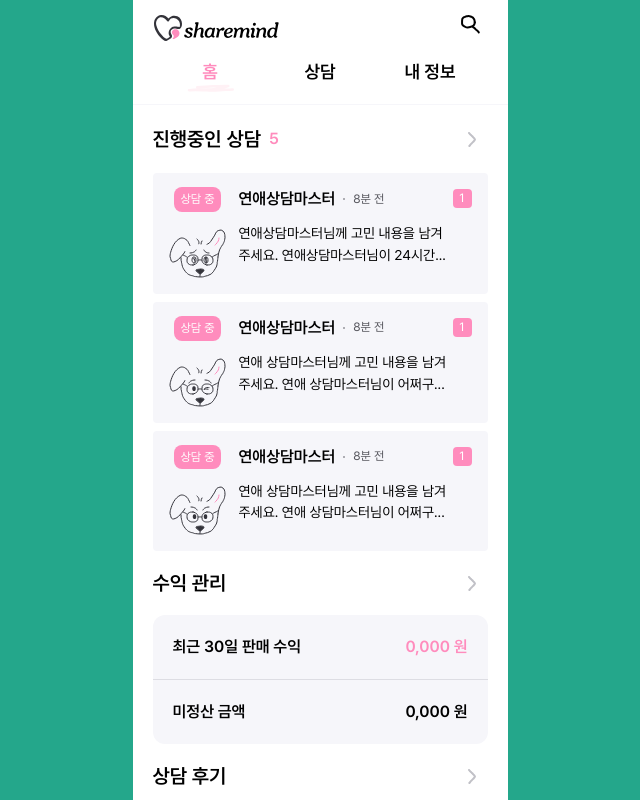
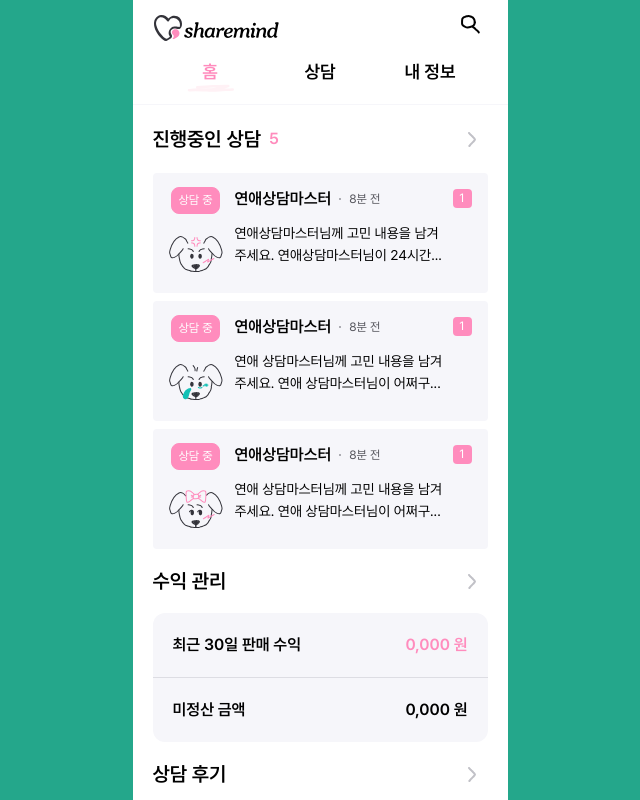
Before and after one commit to sharemindteam/sharemind-client, a React (Create React App) app: page /seller in a window 1280 px wide. Shown: the whole page, without its empty margins (320-960 px from the left). Built offline with nearby package versions, Linux system fonts and the light colour scheme.

Commit message:
Chore: Character, Tag 사용 #11

```diff
--- a/src/components/Seller/Common/OngoingCounsultBox.tsx
+++ b/src/components/Seller/Common/OngoingCounsultBox.tsx
@@ -1,17 +1,16 @@
 import React from 'react';
 import styled from 'styled-components';
-import { ReactComponent as Char1 } from 'assets/characters/char_공감.svg';
-import { ReactComponent as Char2 } from 'assets/characters/char_조언.svg';
-import { ReactComponent as Char3 } from 'assets/characters/char_팩폭.svg';
 import { Body1, Body3, Caption2 } from 'styles/font';
 import { Grey2, Grey3, Grey6, Red, White } from 'styles/color';
+import { Characters } from 'utils/Characters';
+import { TagA2Consult } from 'components/Common/TagA2Consult';
 interface OngoingCounsultBoxProps {
-  consultStatus: string;
+  consultStatus: ConsultState;
   counselorName: string;
   beforeMinutes: string;
   content: string;
   newMessageCounts: string;
-  counselorprofileStatus: Number;
+  counselorprofileStatus: number;
 }
 function OngoingCounsultBox({
   consultStatus,
@@ -24,17 +23,13 @@ function OngoingCounsultBox({
   return (
     <OngoingCounsultBoxWrapper>
       <div className="flex-1">
-        <ConsultStatus>
-          <Caption2 color={White}>{consultStatus}</Caption2>
-        </ConsultStatus>
+        <TagA2Consult tagType={consultStatus} isBuyer={false} />
         {/* 상담사 프로필 상태에 따른 캐릭터 이미지 */}
-        {counselorprofileStatus === 1 ? (
-          <Char1 />
-        ) : counselorprofileStatus === 2 ? (
-          <Char2 />
-        ) : (
-          <Char3 />
-        )}
+        <Characters
+          number={counselorprofileStatus}
+          width="5.4rem"
+          height="5.1rem"
+        />
       </div>
       <div className="flex-2">
         <div className="flex-2-1">
@@ -79,15 +74,6 @@ const OngoingCounsultBoxWrapper = styled.div`
   }
 `;
 
-const ConsultStatus = styled.div`
-  display: flex;
-  align-items: center;
-  padding: 0.4rem 0.6rem;
-  border-radius: 0.8rem;
-  background-color: ${Red};
-  color: ${White};
-`;
-
 const Name = styled(Body1)``;
 
 const Circle = styled.div`
```
